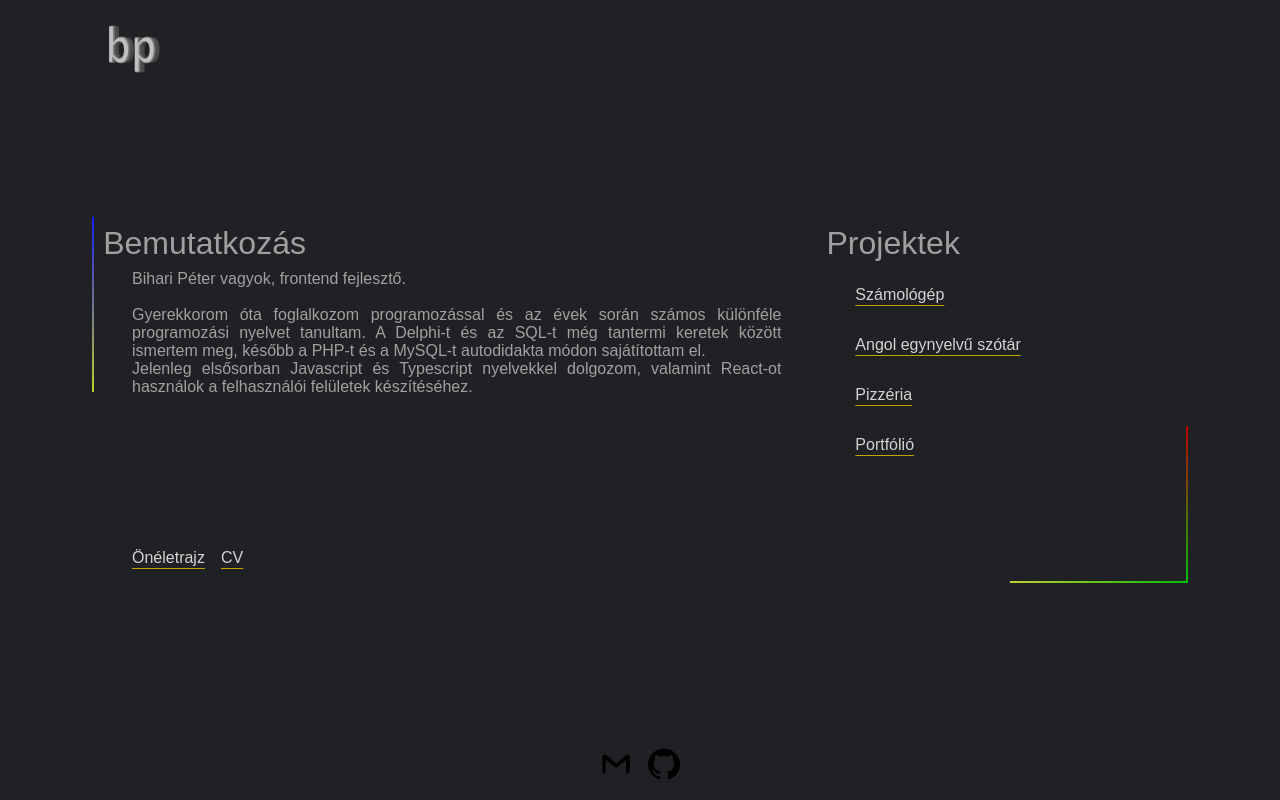
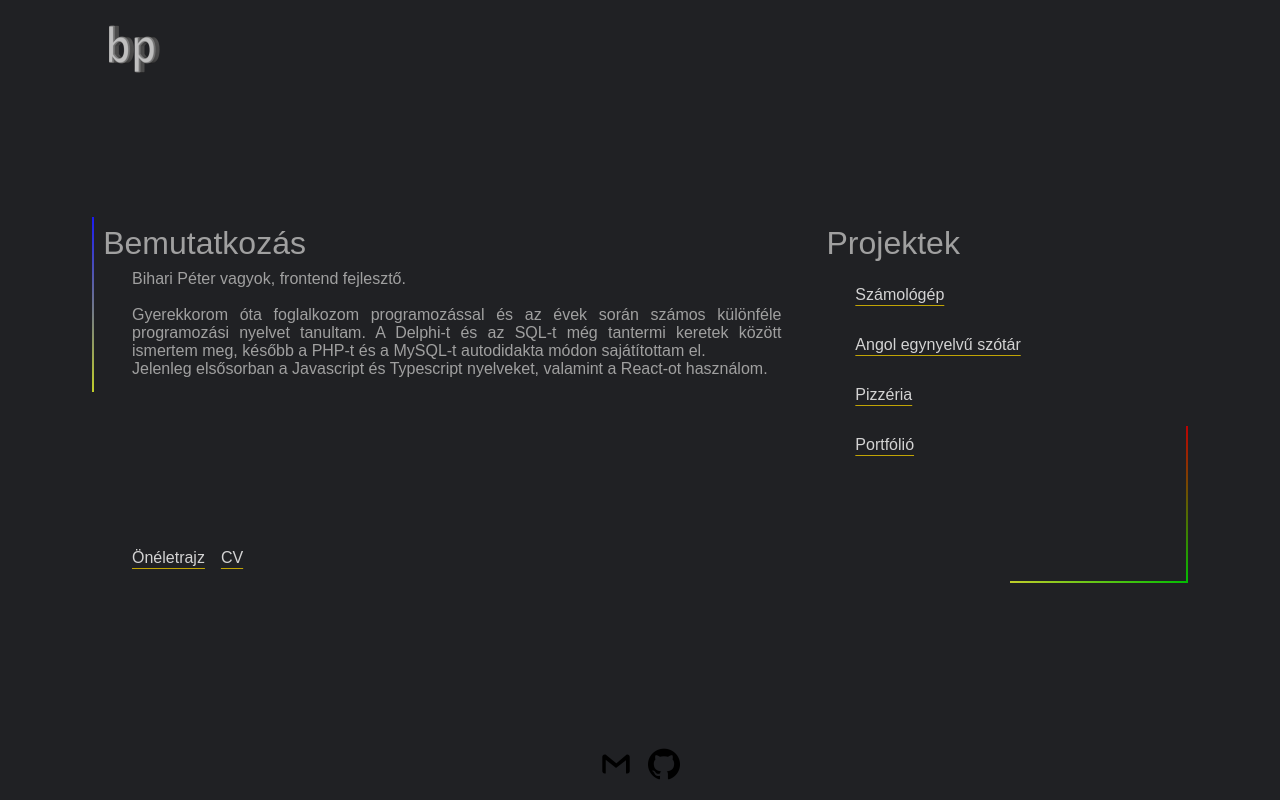
Before and after one commit to bipeti/portfolio, a React (Create React App) app: page / in a window 1280 px wide. Built offline with nearby package versions, Linux system fonts and the light colour scheme; a web font is replaced by a local one.

Commit message:
Some css and content modified

```diff
--- a/src/App.css
+++ b/src/App.css
@@ -55,6 +55,7 @@
     flex-flow: row nowrap;
     justify-content: space-around;
     gap: 10px;
+    padding: 0.7rem 0;
 }
 
 .content {
@@ -101,6 +102,12 @@ a:active {
     margin: 1rem 0;
 }
 
+@media (max-width: 450px) {
+    .main {
+        padding: 0 1rem;
+    }
+}
+
 @media (max-width: 730px) {
     .content-outer {
         flex-direction: column;
--- a/src/components/Welcome.tsx
+++ b/src/components/Welcome.tsx
@@ -9,9 +9,8 @@ export default function Welcome() {
                 számos különféle programozási nyelvet tanultam. A Delphi-t és az
                 SQL-t még tantermi keretek között ismertem meg, később a PHP-t
                 és a MySQL-t autodidakta módon sajátítottam el. <br />
-                Jelenleg elsősorban Javascript és Typescript nyelvekkel
-                dolgozom, valamint React-ot használok a felhasználói felületek
-                készítéséhez.
+                Jelenleg elsősorban a Javascript és Typescript nyelveket,
+                valamint a React-ot használom.
             </div>
             <div className="links">
                 <a
--- a/src/index.css
+++ b/src/index.css
@@ -33,7 +33,7 @@ code {
 
 * {
     --CONTENT-MIN-WIDTH: 450px;
-    --CONTENT-MIN-HEIGHT: 450px;
+    --CONTENT-MIN-HEIGHT: 415px;
     --PROJECT-MIN-WIDTH: 250px;
     --TRANSITIONS-TIME: 300ms;
     --BACKGROUND-COLOR: #202124;
@@ -49,7 +49,7 @@ code {
     --OFFSET: -0.5rem;
 }
 
-@media (max-width: 390px) {
+@media (max-width: 450px) {
     * {
         --DESCRIPTION-PADDING: 0 0.5rem;
     }
```
